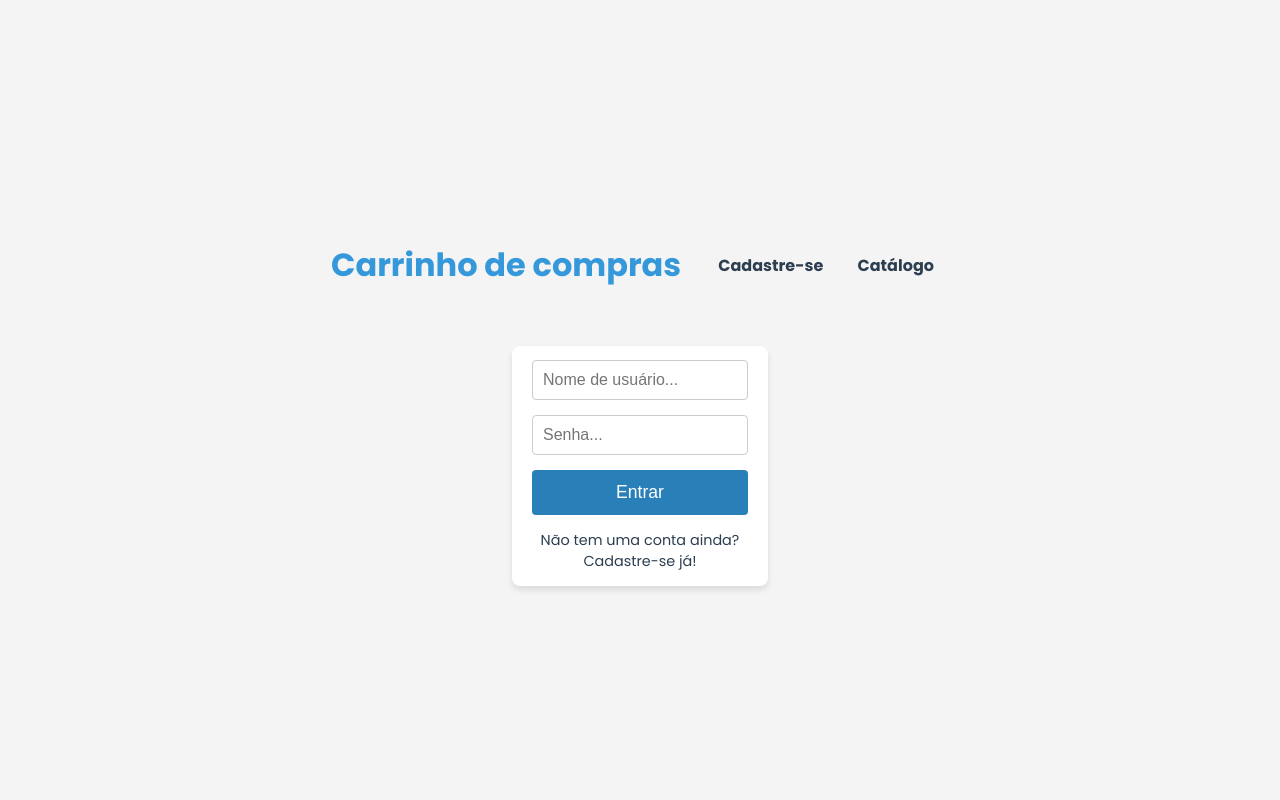
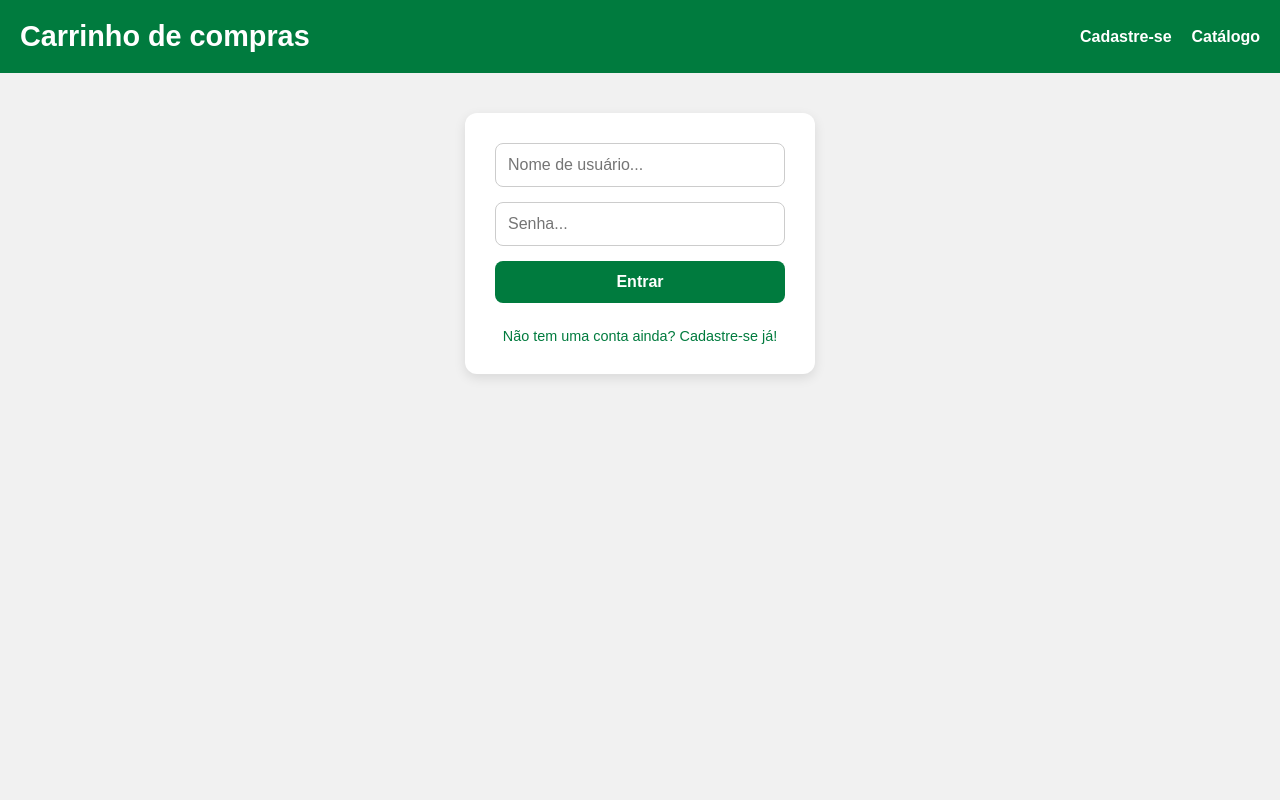
Before and after one commit to gustav0-rdg/carrinho-de-compras, a Flask app: page / in a window 1280 px wide. Run offline with Flask 3, Linux system fonts and the light colour scheme.

Commit message:
estilizacao do login

```diff
--- a/static/css/style-login.css
+++ b/static/css/style-login.css
@@ -1,101 +1,107 @@
-/* estilos.css */
-body {
-    margin: 0;
-    padding: 0;
+* {
     box-sizing: border-box;
 }
 
-.carrinho-geral {
+body {
+    font-family: Arial, sans-serif;
+    background-color: #f1f1f1;
+    margin: 0;
+    padding: 0;
     display: flex;
     flex-direction: column;
-    justify-content: center;
-    align-items: center;
-    height: 100vh;
-    background-color: var(--cor-fundo-principal);
+    min-height: 100vh;
 }
 
 .carrinho-header {
+    background-color: #007b3e;
+    color: white;
+    padding: 20px;
     display: flex;
-    width: 50%;
+    justify-content: space-between;
     align-items: center;
-    justify-content: space-around;
-    margin-bottom: 30px;
-
+    flex-wrap: wrap;
 }
 
 .carrinho-header h1 {
-    font-size: 2rem;
-    color: var(--cor-principal);
+    margin: 0;
+    font-size: 1.8em;
 }
 
 .carrinho-header__list {
     list-style: none;
+    display: flex;
+    gap: 20px;
+    margin: 0;
     padding: 0;
 }
 
-.carrinho-header__list li {
-    display: inline;
-    margin: 0 15px;
+.carrinho-header__list li a {
+    color: white;
+    text-decoration: none;
+    font-weight: bold;
+    transition: opacity 0.2s;
 }
 
-.carrinho-header__list a {
-    color: var(--cor-secundaria);
-    font-weight: bold;
-}
-
-.carrinho-header__list a:hover {
-    color: var(--cor-principal);
+.carrinho-header__list li a:hover {
+    opacity: 0.8;
 }
 
 .carrinho-main {
+    flex-grow: 1;
     display: flex;
     justify-content: center;
     align-items: center;
-    flex-direction: column;
-    background-color: var(--cor-fundo-secundario);
-    padding: 20px;
-    border-radius: 8px;
-    box-shadow: 0 4px 6px rgba(0, 0, 0, 0.1);
-    width: 20%;
-    height: 30%;
-    box-sizing: border-box;
+    padding: 40px 20px;
 }
 
 .carrinho-form {
+    background-color: white;
+    padding: 30px;
+    border-radius: 12px;
+    box-shadow: 0 4px 12px rgba(0,0,0,0.1);
     display: flex;
     flex-direction: column;
+    gap: 15px;
     width: 100%;
+    max-width: 350px;
 }
 
 .carrinho-form__input {
-    padding: 10px;
-    margin-bottom: 15px;
+    padding: 12px;
     border: 1px solid #ccc;
-    border-radius: 4px;
-    font-size: 1rem;
+    border-radius: 8px;
+    font-size: 1em;
+}
+
+.carrinho-form__input:focus {
+    border-color: #007b3e;
+    outline: none;
 }
 
 .carrinho-form__btn {
     padding: 12px;
-    background-color: var(--cor-botao);
+    background-color: #007b3e;
     color: white;
-    font-size: 1.1rem;
     border: none;
-    border-radius: 4px;
+    border-radius: 8px;
+    font-size: 1em;
+    font-weight: bold;
     cursor: pointer;
+    transition: background-color 0.2s;
 }
 
 .carrinho-form__btn:hover {
-    background-color: var(--cor-botao-hover);
+    background-color: #005f2f;
 }
 
 .carrinho-form a {
+    font-size: 0.9em;
     text-align: center;
-    margin-top: 15px;
-    color: var(--cor-secundaria);
-    font-size: 0.9rem;
+    color: #007b3e;
+    text-decoration: none;
+    margin-top: 10px;
 }
 
 .carrinho-form a:hover {
-    color: var(--cor-principal);
+    text-decoration: underline;
 }
--- a/static/script/validacao.js
+++ /dev/null
@@ -1,16 +0,0 @@
-const btnLogin = document.querySelector('.carrinho-form__btn');
-
-const validarInput = () =>{
-    inputUser = document.querySelector('#usuario').value;
-    inputSenha = document.querySelector('#senha').value;
-    if (inputUser.length < 8 || inputSenha.length < 8){
-        alert("Mínimo 8 dígitos!");
-        input.value = '';
-        return false;
-    }
-    else{
-        return true;
-    }
-}
-
-btnLogin.addEventListener('click', validarInput)
--- a/templates/login.html
+++ b/templates/login.html
@@ -19,8 +19,8 @@
         </header>
         <main class="carrinho-main">
                 <form action="/logar" class="carrinho-form" method="post">
-                    <input type="text" name="usuario" placeholder="Nome de usuário..." class="carrinho-form__input" id="usuario">
-                    <input type="password" name="senha" placeholder="Senha..." class="carrinho-form__input" id="senha">
+                    <input type="text" name="usuario" placeholder="Nome de usuário..." class="carrinho-form__input" id="usuario" min="8">
+                    <input type="password" name="senha" placeholder="Senha..." class="carrinho-form__input" id="senha" min="8">
                     <button class="carrinho-form__btn">Entrar</button>
                     <a href="/cadastro">Não tem uma conta ainda? Cadastre-se já!</a>
                 </form>
```
